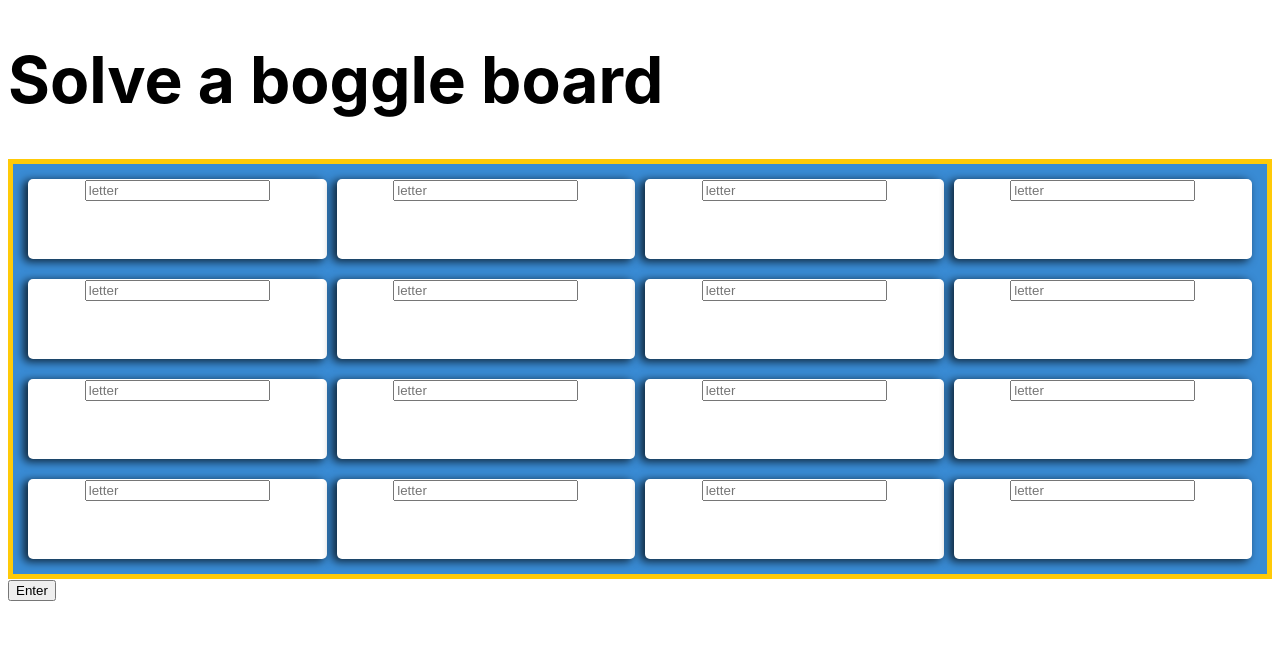
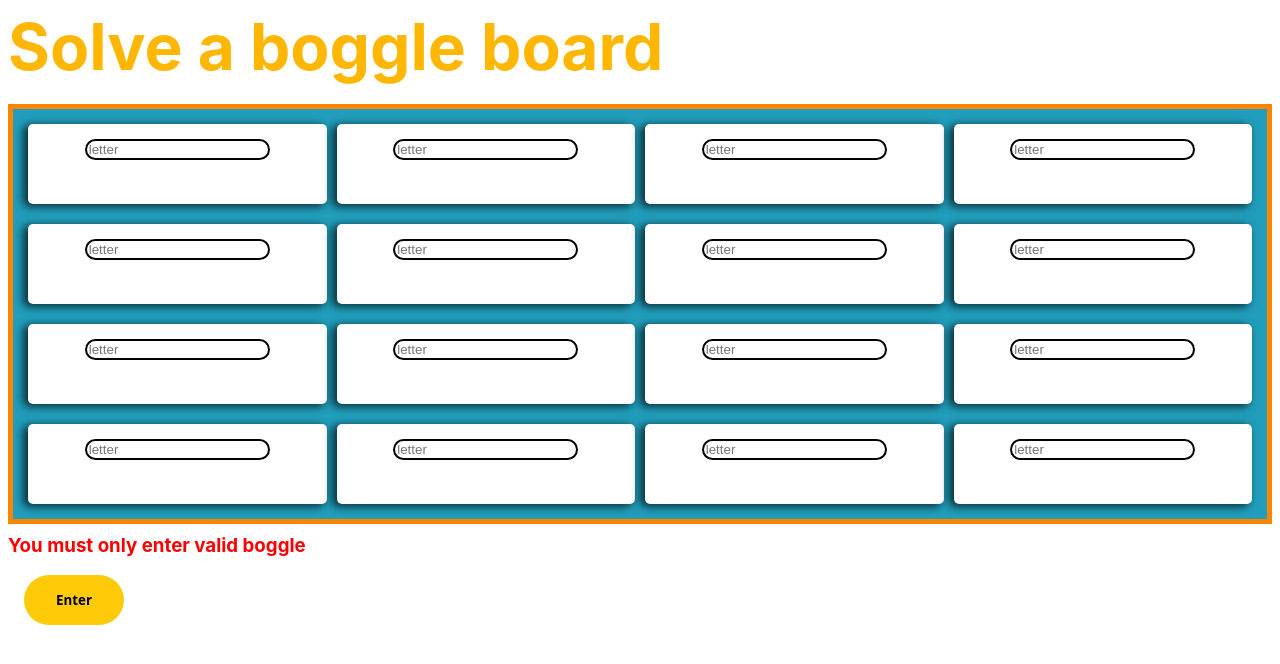
Before and after one commit to Joja81/boggle-solve, a Next.js app in the folder boggle/: page / in a window 1280 px wide. Shown: the top 664 px of the page. Built offline with nearby package versions, Linux system fonts and the light colour scheme.

Commit message:
Added checks for inputs

```diff
--- a/boggle/pages/index.js
+++ b/boggle/pages/index.js
@@ -2,6 +2,7 @@ import Head from "next/head";
 import { loadAvl } from "../functions/loadAvl";
 import { solveAvl } from "../functions/solveAvl";
 import { useRouter } from "next/router";
+import { useState } from "react";
 
 /*
 TODO
@@ -9,12 +10,33 @@ TODO
 - Screen and alter entries
 */
 
+export default function Home() {
+  const BOARD_SIZE = 4;
 
-export default function Home() {
+  const router = useRouter();
 
-  const BOARD_SIZE = 4
+  const [valid, setValid] = useState(false);
 
-  const router = useRouter()
+  const onChange = (e) => {
+    setValid(false);
+
+    let noProblems = true;
+
+    const values = document.getElementById("form");
+
+    for (let i = 0; i < BOARD_SIZE; i++) {
+      for (let j = 0; j < BOARD_SIZE; j++) {
+        let curr_id = i * BOARD_SIZE + j;
+        let curr_value = lowerCase(values.elements["tileForm" + curr_id].value);
+
+        if (!validEntry(curr_value)) {
+          noProblems = false;
+        }
+      }
+    }
+
+    setValid(noProblems);
+  };
 
   const onSubmit = async (e) => {
     event.preventDefault();
@@ -23,35 +45,31 @@ export default function Home() {
 
     const values = document.getElementById("form");
 
-    let board = []
-    for(let i = 0; i < BOARD_SIZE; i++ ){
-      let curr_row = []
-      for(let j = 0; j < BOARD_SIZE; j++ ){
-        let curr_id = i*BOARD_SIZE+j
+    let board = [];
+    for (let i = 0; i < BOARD_SIZE; i++) {
+      let curr_row = [];
+      for (let j = 0; j < BOARD_SIZE; j++) {
+        let curr_id = i * BOARD_SIZE + j;
 
-        let curr_value = lowerCase(values.elements["tileForm"+curr_id].value)
+        let curr_value = lowerCase(values.elements["tileForm" + curr_id].value);
 
         curr_row.push(curr_value);
 
-
-        for(let k = 0; k < curr_value.length; k++){
-          availableWords.add(curr_value.charAt(k))
+        for (let k = 0; k < curr_value.length; k++) {
+          availableWords.add(curr_value.charAt(k));
         }
-
       }
 
       board.push(curr_row);
     }
 
-    let avl = await loadAvl(availableWords)
+    let avl = await loadAvl(availableWords);
 
-    let solutions = solveAvl(avl, board)
+    let solutions = solveAvl(avl, board);
 
-    console.log("Push")
-    router.push({ pathname: "/solutions", query: {solutions: solutions} });
-
-
-  }
+    console.log("Push");
+    router.push({ pathname: "/solutions", query: { solutions: solutions } });
+  };
 
   return (
     <div>
@@ -62,54 +80,130 @@ export default function Home() {
       </Head>
 
       <main>
-
-        <h1 className={"title centered"}>Solve a boggle board</h1>
-        <form onSubmit={() => onSubmit()} id="form">
-          <Table height={BOARD_SIZE} width={BOARD_SIZE}/>
-          <button type="submit">Enter</button>
+        <h1 className={"title"}>Solve a boggle board</h1>
+        <form onSubmit={() => onSubmit()} onChange={() => onChange()} id="form">
+          <Table height={BOARD_SIZE} width={BOARD_SIZE} />
+          {!valid ? <h3 className="warning">You must only enter valid boggle </h3> : <></>}
+          <button type="submit" disabled={!valid}>
+            Enter
+          </button>
         </form>
       </main>
     </div>
   );
 }
 
-function Table({height, width}){
+function Table({ height, width }) {
   let itemList = [];
-  for(let y = 0; y < height; y++){
-    itemList.push(<Row number={width} start={width*y} key={"row"+y}/>)
+  for (let y = 0; y < height; y++) {
+    itemList.push(<Row number={width} start={width * y} key={"row" + y} />);
   }
 
-  return <div className="board" id = "board">
-    {itemList}
-  </div>
+  return (
+    <div className="board" id="board">
+      {itemList}
+    </div>
+  );
 }
 
-function Row({number, start}){
+function Row({ number, start }) {
   let itemList = [];
 
-  for(let i = start; i < number + start; i++){
-    itemList.push(<Tile id={i} key={"tile"+i}/>)
+  for (let i = start; i < number + start; i++) {
+    itemList.push(<Tile id={i} key={"tile" + i} />);
   }
 
-
-  return <div className="row" key={"row"+start} id={"row"+start}>
-    {itemList}
-  </div>
+  return (
+    <div className="row" key={"row" + start} id={"row" + start}>
+      {itemList}
+    </div>
+  );
 }
 
-function Tile({id}){
-  return <div className="boggle" id={"tile"+id}>
-      <input id={"tileForm" + id} name={id} placeholder={"letter"} required />
+function Tile({ id }) {
+  const [valid, setValid] = useState(true);
 
-  </div>
+  const onChange = (e) => {
+    let val = lowerCase(e.target.value);
+
+    setValid(validEntry(val));
+  };
+
+  return (
+    <div className="boggle" id={"tile" + id}>
+      {valid ? (
+        <input
+          id={"tileForm" + id}
+          className={"input"}
+          name={id}
+          placeholder={"letter"}
+          required
+          maxLength={2}
+          type={"text"}
+          onChange={onChange}
+        />
+      ) : (
+        <input
+          id={"tileForm" + id}
+          className={"input-red"}
+          name={id}
+          placeholder={"letter"}
+          required
+          maxLength={2}
+          type={"text"}
+          onChange={onChange}
+        />
+      )}
+    </div>
+  );
 }
 
-function lowerCase(word){
-  let arr = []
+function lowerCase(word) {
+  let arr = [];
 
-  for(let i = 0; i < word.length; i++){
-    arr.push(word.charAt(i).toLowerCase())
+  for (let i = 0; i < word.length; i++) {
+    arr.push(word.charAt(i).toLowerCase());
   }
 
-  return arr.join("")
+  return arr.join("");
 }
+
+function validEntry(entry) {
+  const valid_entries = [
+    "a",
+    "b",
+    "c",
+    "d",
+    "e",
+    "f",
+    "g",
+    "h",
+    "i",
+    "j",
+    "k",
+    "l",
+    "j",
+    "m",
+    "n",
+    "o",
+    "p",
+    "qu",
+    "r",
+    "s",
+    "t",
+    "u",
+    "v",
+    "w",
+    "x",
+    "y",
+    "z",
+  ];
+
+  for (let i = 0; i < valid_entries.length; i++) {
+    if (valid_entries[i] == entry) {
+      return true;
+    }
+  }
+
+  return false;
+}
--- a/boggle/styles/globals.css
+++ b/boggle/styles/globals.css
@@ -16,15 +16,22 @@ a {
 }
 
 .title {
-  margin: 10;
+  margin-top: 10px;
+  margin-bottom: 10px;
   line-height: 1.15;
   font-size: 4rem;
+  color: #FFB703;
+}
 
+.warning {
+  color: red;
+  margin-top: 10px;
+  margin-bottom: 10px;
 }
 
 .board {
-  border: 5px solid #FFCA08;
-  background-color: #398BD4;
+  border: 5px solid #FB8500;
+  background-color: #219EBC;
   padding: 5px;
   margin-top: 20px;
 }
@@ -56,3 +63,34 @@ a {
 .boggle.selected {
   background-color: #ACCEEC;
 }
+
+.input{
+  border: 2px solid black;
+  margin: 5%;
+  border-radius: 12px;
+}
+
+.input-red{
+  border: 2px solid red;
+  margin: 5%;
+  border-radius: 12px;
+  background-color: red;
+}
+
+.btn,
+button {
+  background-color: #ffca08;
+  border: none;
+  color: var(--color-text);
+  padding: 1rem 2rem;
+  display: inline-block;
+  align-items: center;
+  text-align: center;
+  justify-content: center;
+  text-decoration: none;
+  font-family: "Noto Sans", sans-serif;
+  font-weight: bold;
+  border-radius: 5rem;
+  cursor: pointer;
+  margin: 0.5rem 1rem 0.5rem 1rem;
+}
```
